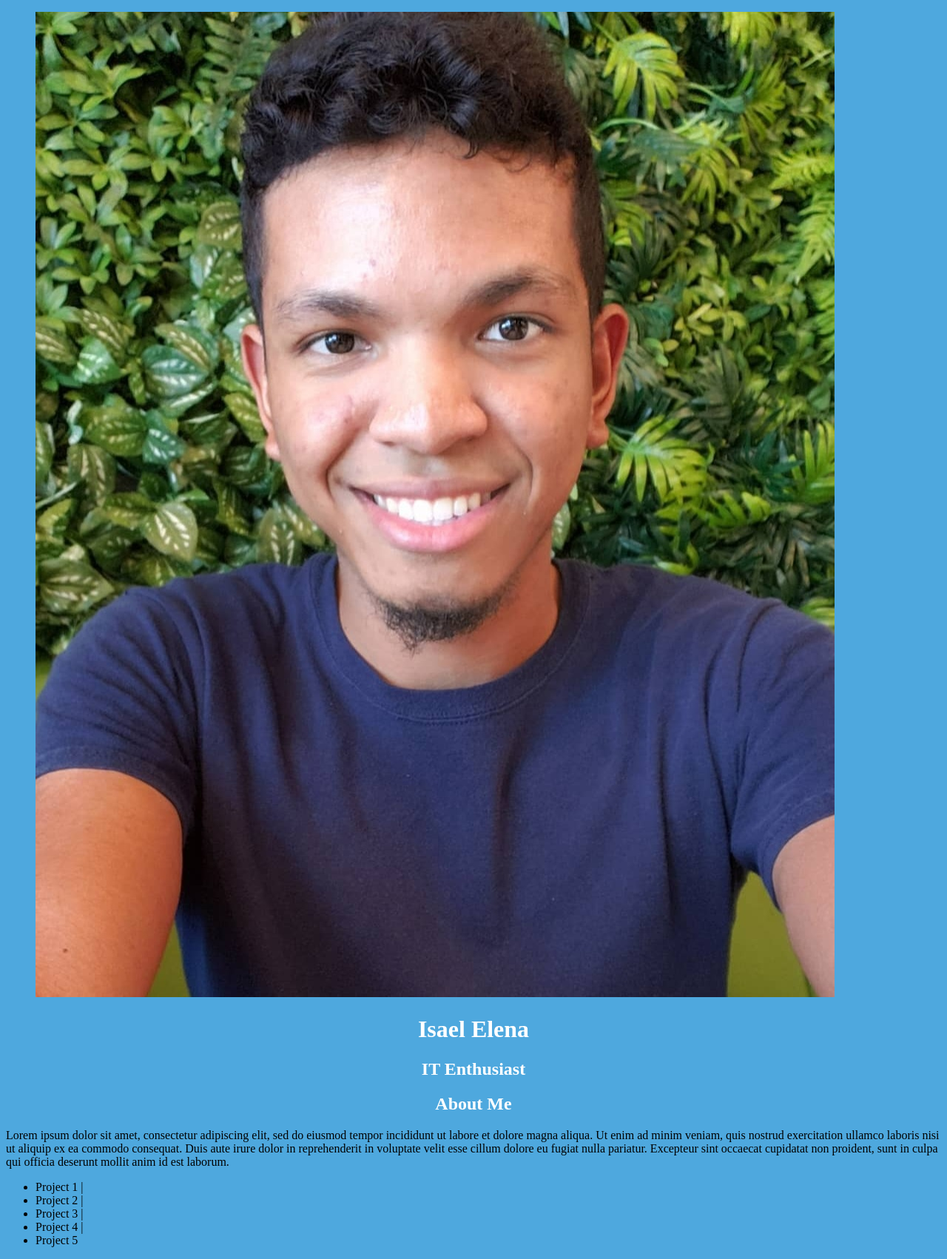
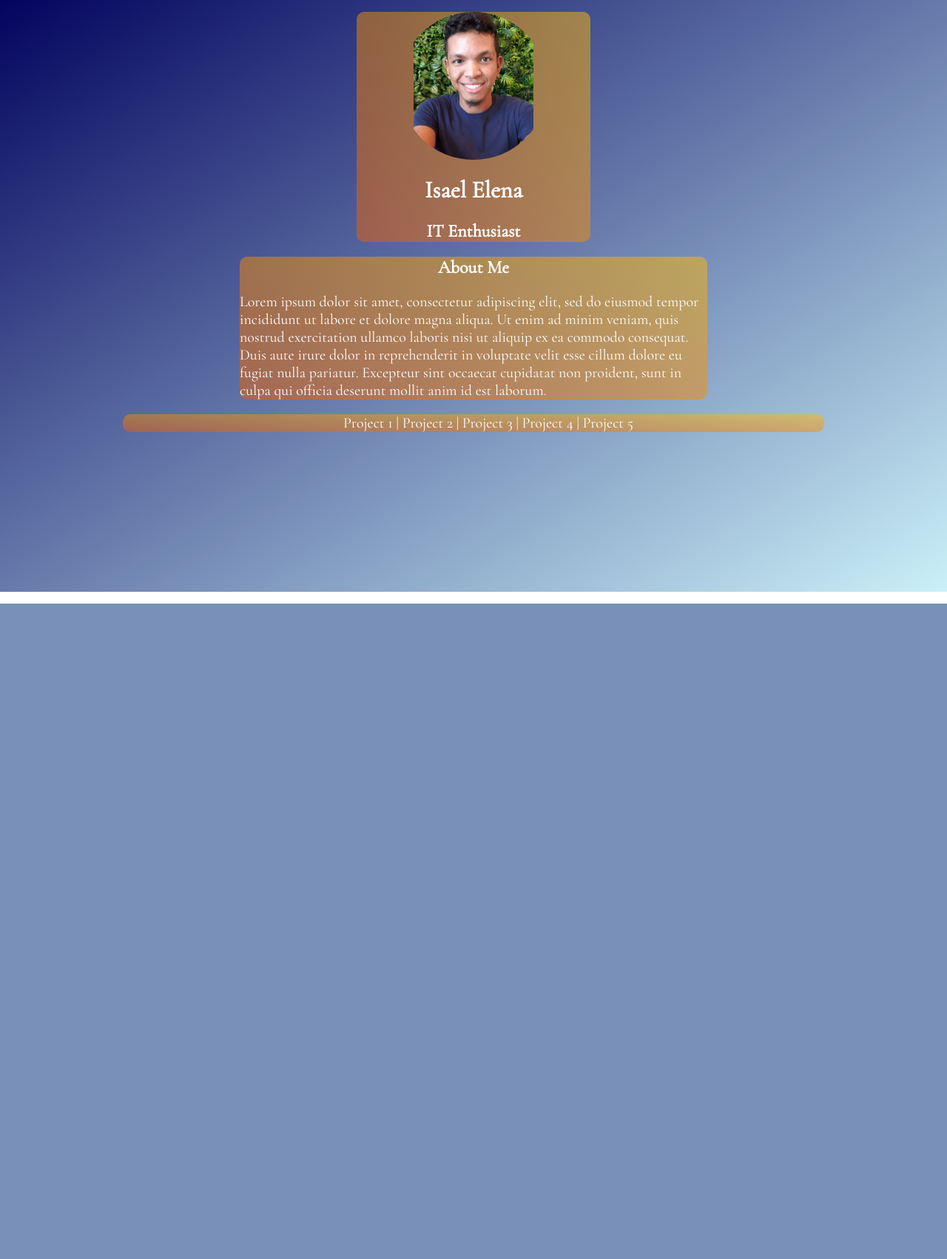
Before and after one commit to isaelsky21/isaelsky21.github.io, a PHP site: page / in a window 1280 px wide. Shown: the whole page at 74% size. After the commit the page ends 816 px from the top, so only its background shows below. Run offline with PHP 8.4, Linux system fonts and the light colour scheme.

Commit message:
Started using line gradients

```diff
--- a/resources/css/styles.css
+++ b/resources/css/styles.css
@@ -1,5 +1,11 @@
+body, html {
+	height: 100%;
+}
+
 body {
-	background-color: #4EA8DE;
+	background-image: linear-gradient(to bottom right, #03045E, #CAF0F8);
+	background-repeat: no-repeat;
+	font-family: "Cormorant Garamond", serif;
 }
 
 h1, h2 {
@@ -8,19 +14,39 @@ h1, h2 {
 	color: #FFF;
 }
 
-#top {
-	background-color: #5390D9;
-	position: absolute;
-	width: 100%;
-	top: 0;
+p, #projects li {
+	color: #FFF;
+	font-size: 20px;
 }
 
-#top figure img {
+#intro, #aboutme, #projects, #certs {
+	background-image: linear-gradient(to top right, rgba(232, 93, 4, 0.5), rgba(255, 186, 8, 0.5));
+	margin: auto;
+	border-radius: 10px;
+}
+
+#intro {
+	width: 25%;
+}
+
+#aboutme {
+	width: 50%;
+}
+
+#projects {
+	width: 75%;
+	text-align: center;
+}
+
+#projects li {
+	display: inline;
+}
+
+#intro figure img {
 	display: block;
 	width: 200px;
 	height: 200px;
 	object-fit: contain;
 	border-radius: 50%;
-	margin-left: auto;
-	margin-right: auto;
+	margin: auto;
 }
```
